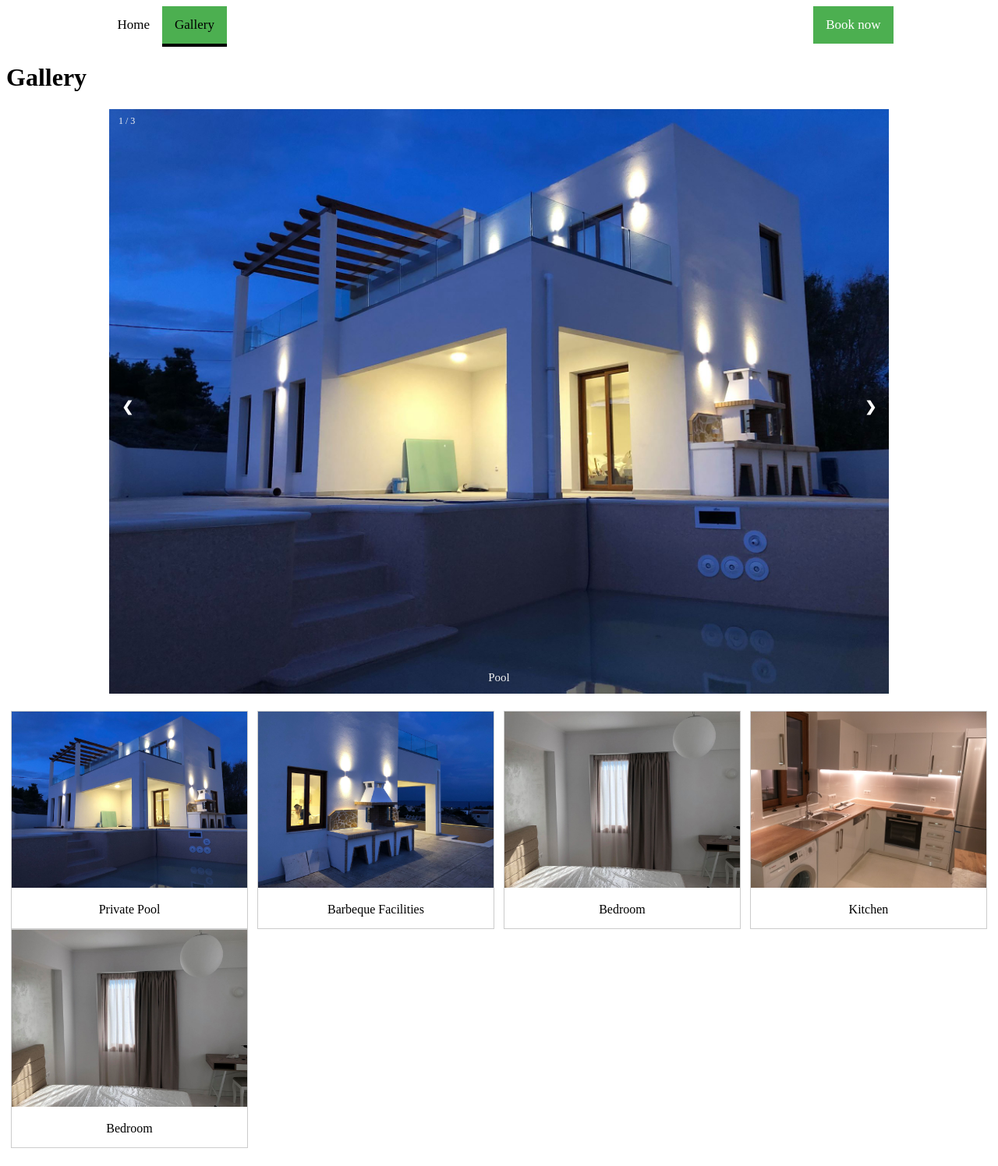
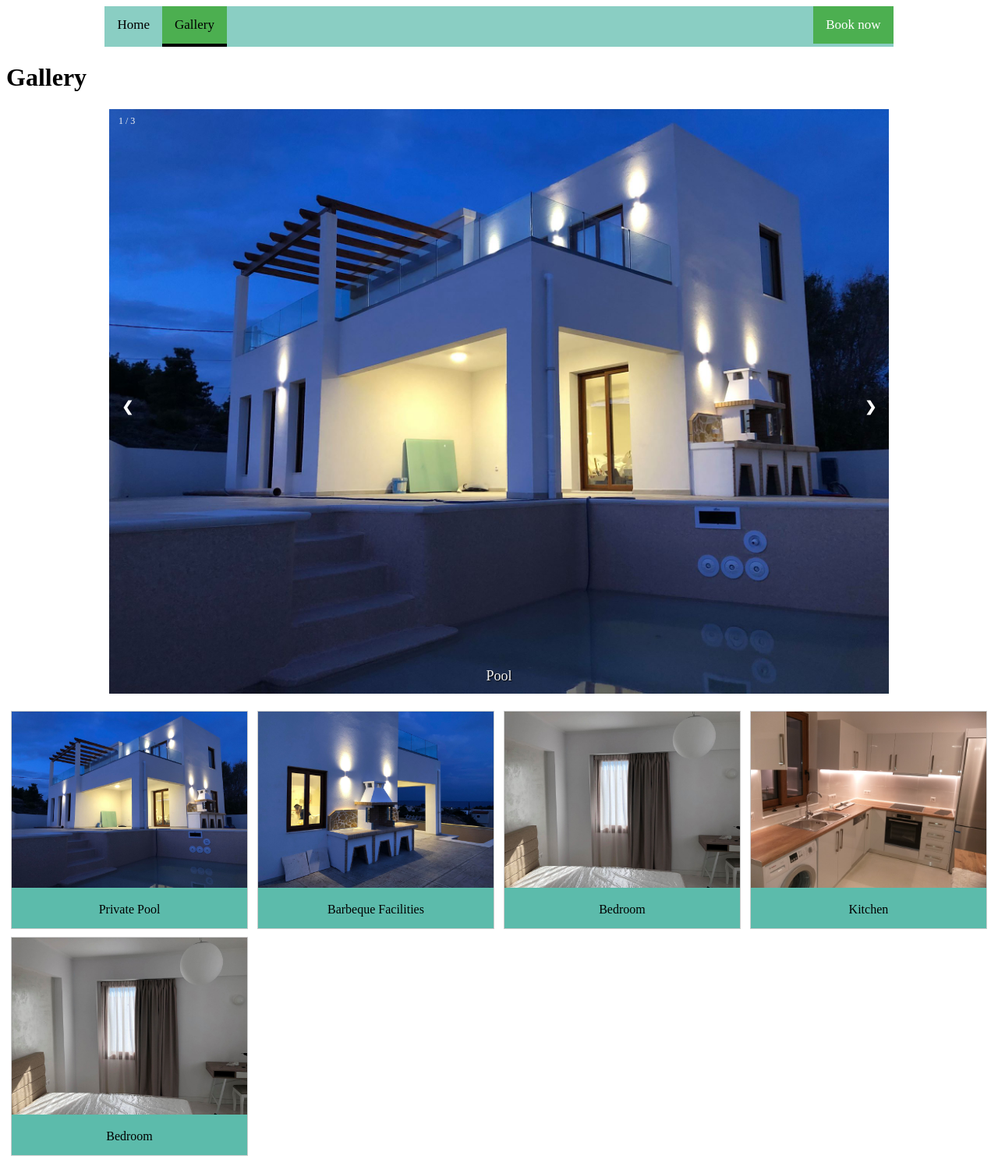
Before and after one commit to chatzisd/villa, a plain HTML site: page gallery/index.html in a window 1280 px wide. Shown: the whole page at 78% size. Drawn offline with Linux system fonts and the light colour scheme.

Commit message:
Update style.css

```diff
--- a/style.css
+++ b/style.css
@@ -1,10 +1,10 @@
-/* body {
-	background-color: white;
-} */
+body {
+	background-color: rgb(255, 255, 255);
+}
 
 /* TOP NAVIGATION BAR */
 #topnav{
-    background-color: rgb(255, 255, 255);
+    background-color: rgba(92, 187, 171, 0.712);
     overflow: hidden;
     margin-left: 10%;
     margin-right: 10%;
@@ -20,6 +20,7 @@
     padding: 14px 16px;
     text-decoration: none;
     font-size:17px;
+    margin-bottom: 0px;
 }
 
 #topnav a:hover{    /*Links on hover */
@@ -107,12 +108,16 @@
 /* Caption text */
 .text {
   color: #f2f2f2;
-  font-size: 15px;
+  font-size: 18px;
   padding: 8px 12px;
   position: absolute;
   bottom: 8px;
   width: 100%;
   text-align: center;
+  /* -webkit-text-stroke-width: 0.3px; */
+  /* -webkit-text-stroke-color: black; */
+  text-shadow: 1px 1px 1px #000000;
+  /* text-shadow: -1px -1px 0 #000, 1px -1px 0 #000, -1px 1px 0 #000, 1px 1px 0 #000; */
 }
 
 /* Number text (1/3 etc) */
@@ -158,13 +163,15 @@
   to {opacity: 1}
 }
 
-/*------------------ Responcive Gallery ------------------*/
+/*------------------ Responsive Gallery ------------------*/
 div.gallery {
   border: 1px solid #ccc;
+  background-color: rgb(92, 187, 171);
+  margin-bottom: 10px;
 }
 
 div.gallery:hover {
-  /* border: 1px solid #777; */
+  border: 1px solid #777;
 }
 
 div.gallery img {
```
